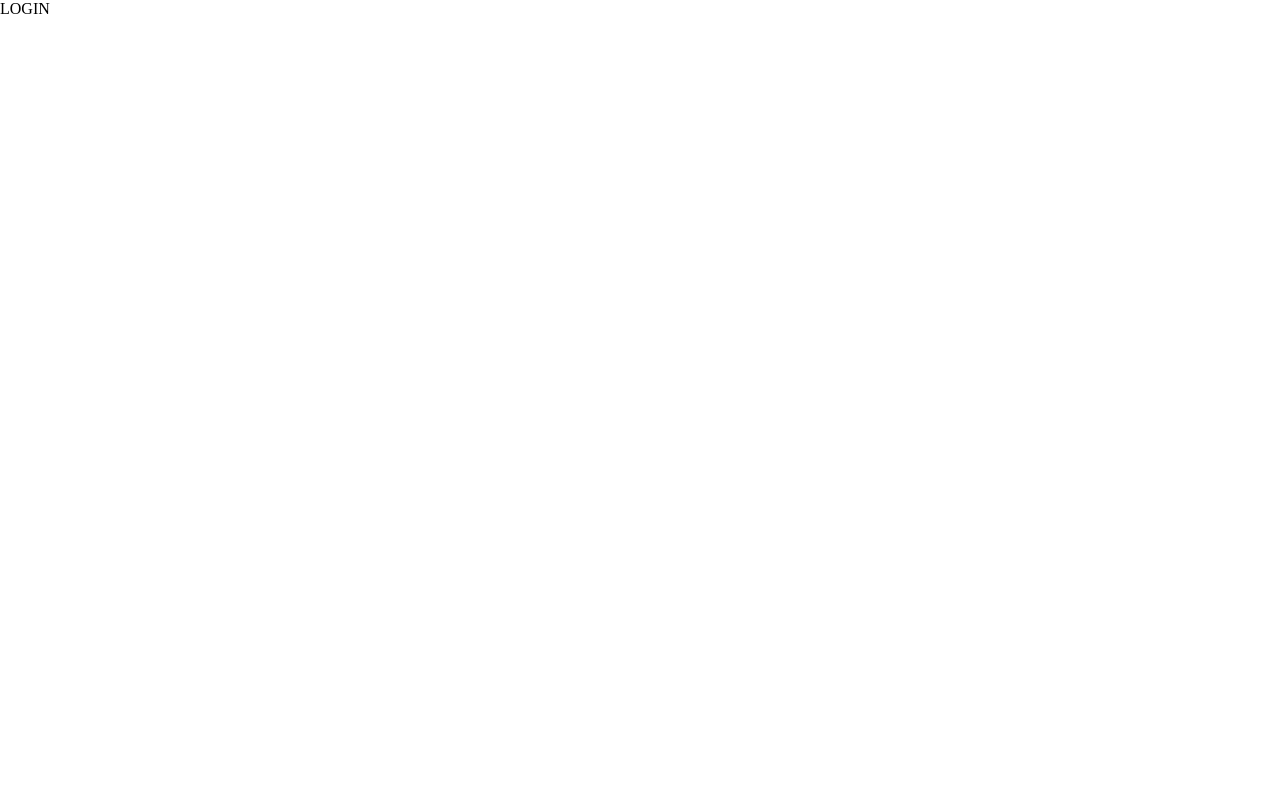
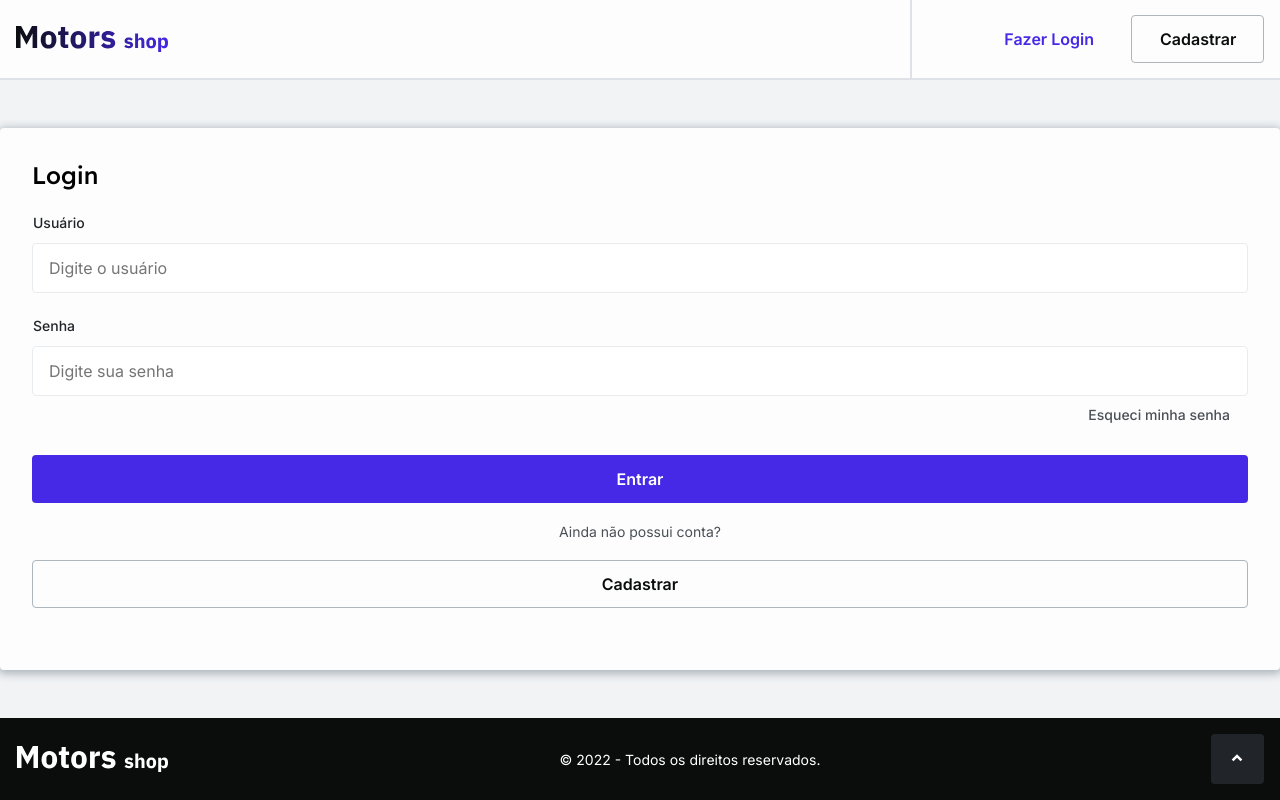
Before and after one commit to arimoncaojr/projeto-final-m6-front-end, a React (Create React App) app: page /login in a window 1280 px wide. Built offline with nearby package versions, Linux system fonts and the light colour scheme.

Commit message:
feat: criado todo estrutura do mockup do login e o estilo da pagina

```diff
--- a/src/App.tsx
+++ b/src/App.tsx
@@ -2,16 +2,16 @@ import { ToastContainer } from "react-toastify";
 import { RoutesMain } from "./routes/mainRoutes";
 import { GlobalStyle } from "./styles/globalStyle";
 import { ResetStyle } from "./styles/resetStyle";
-import { Wrapper } from "./styles/wrapper";
+import { WrapperGlobal } from "./styles/wrapper";
 
 function App() {
   return (
-    <Wrapper>
+    <WrapperGlobal>
       <ResetStyle />
       <GlobalStyle/>
       <RoutesMain />
       <ToastContainer />
-    </Wrapper>
+    </WrapperGlobal>
   );
 }
 
--- a/src/components/button/buttonStyle.ts
+++ b/src/components/button/buttonStyle.ts
@@ -73,7 +73,6 @@ export const ButtonStyle = styled.button`
                     `;
                case "actionForm-1":
                     return css`
-                         max-width: 315px;
                          background-color: var(--color-brand-1);
                     `
                case "createAds":
--- a/src/components/footer/footerStyle.ts
+++ b/src/components/footer/footerStyle.ts
@@ -1,7 +1,6 @@
 import styled from "styled-components"
 
 export const FooterStyle = styled.footer`
-     height: 80px;
      background-color: var(--gray-0);
      padding: 16px;
 
@@ -11,6 +10,7 @@ export const FooterStyle = styled.footer`
           justify-content: space-between;
           flex-direction: column;
           height: 100%;
+          gap: 15px;
 
           & > img {
                width: 153px;
@@ -27,6 +27,7 @@ export const FooterStyle = styled.footer`
           & {
               & > div {
                     flex-direction: row;
+                    gap: unset;
               }
           }
      }
--- a/src/components/input/input.tsx
+++ b/src/components/input/input.tsx
@@ -45,7 +45,7 @@ export const Input = ({type,label, name, placeholder, register, errors, options,
                          />
                     )}
 
-               {errors[name] && <span>{errors[name].message}</span>}
+               {errors[name] && <span className="messageErrors">{errors[name].message}</span>}
         </WrapperStyle>
      )
 }
--- a/src/components/input/inputStyle.tsx
+++ b/src/components/input/inputStyle.tsx
@@ -10,16 +10,25 @@ export const WrapperStyle = styled.div`
      flex-direction: column;
      width: 100%;
      gap: 12px;
-     padding: 16px;
+     margin-top: 24px;
+
+     .messageErrors{
+          color: var( --color-alert-1);
+          font-weight: 600;
+          font-family: var(--font-text);
+          font-size: 14px;
+          margin-top: -6px;
+          margin-left: 3px;
+     }
 `
 
 export const LabelStyle = styled.label`
      color: var(--gray-1);
      font: var(--font-label);
+     margin-left: 1px;
 `
 
 export const InputStyle = styled.input`
-
      height: 48px;
      border-radius: 4px;
      border: 1.5px solid var(--gray-7);
--- /dev/null
+++ b/src/interfaces/login/index.ts
@@ -0,0 +1,4 @@
+export interface Ilogin{
+     user: string;
+     password: string;
+}
--- a/src/pages/Home/homepage.tsx
+++ b/src/pages/Home/homepage.tsx
@@ -1,11 +1,13 @@
+
 export const HomePage = () => {
+
 
 
      return (
           <>
                <div className="container">
 
-                   <h1>HOMEPAGE</h1>
+                  <h1>HOMEPAGE</h1>
                </div>
 
           </>
--- a/src/pages/Login/login.tsx
+++ b/src/pages/Login/login.tsx
@@ -1,8 +1,39 @@
+import { Footer } from "../../components/footer/footer"
+import { Header } from "../../components/header/header"
+import { Input } from "../../components/input/input"
+import { Wrapper } from "../../styles/wrapper"
+import { LoginForm } from "./loginStyle"
+import { useForm } from "react-hook-form";
+import { yupResolver } from "@hookform/resolvers/yup";
+import { Ilogin } from "../../interfaces/login"
+import { loginSchema } from "./schemaLogin"
+import { Button } from "../../components/button/button"
 
 export const LoginPage = () => {
+
+     const { register, handleSubmit , formState:{errors} } = useForm<Ilogin>({
+          resolver: yupResolver(loginSchema),
+     })
+
+     const submitLogin = (data:Ilogin) => {
+          console.log(data)
+     }
+
      return (
-          <div className="container">
-               <h1>LOGIN</h1>
-          </div>
+          <Wrapper>
+               <Header/>
+               <LoginForm className="container">
+
+                    <h2>Login</h2>
+                    <Input type="text" name="user" label="Usuário" placeholder="Digite o usuário" register={register} errors={errors} />
+                    <Input type="password" name="password" label="Senha" placeholder="Digite sua senha" register={register} errors={errors} />
+                    <p className="forgotPassword">Esqueci minha senha</p>
+                    <Button typeStyle="actionForm-1" onClick={handleSubmit(submitLogin)}>Entrar</Button>
+                    <p className="dontAccount">Ainda não possui conta?</p>
+                    <Button typeStyle="callRegister">Cadastrar</Button>
+
+               </LoginForm>
+               <Footer/>
+          </Wrapper>
      )
 }
--- a/src/pages/Login/loginStyle.ts
+++ b/src/pages/Login/loginStyle.ts
@@ -1 +1,36 @@
 import styled from "styled-components"
+
+export const LoginForm = styled.form`
+     width: 100%;
+     max-width: 412px;
+     height: 542px;
+     padding: 16px;
+     border-radius: 4px;
+     background-color: var(--gray-10);
+     box-shadow: 0px 2px 9px 2px var(--gray-4);
+
+     & > h2 {
+          font: var(--font-heading-8);
+          color: #000000;
+     }
+
+     & > .forgotPassword{
+          margin: 10px 18px 32px 0px;
+          font: var(--font-body-3);
+          color: var(--gray-2);
+          text-align: right;
+     }
+     & > .dontAccount{
+          text-align: center;
+          margin: 20px;
+          color: var(--gray-2);
+          font: var(--font-body-4);
+     }
+
+     @media (min-width: 768px) {
+          & {
+               padding: 32px;
+          }
+     }
+
+`
--- /dev/null
+++ b/src/pages/Login/schemaLogin.ts
@@ -0,0 +1,6 @@
+import * as yup from 'yup';
+
+export const loginSchema = yup.object().shape({
+     user: yup.string().required("Informe um usuario cadastrado"),
+     password: yup.string().required("Insira sua senha")
+})
--- a/src/styles/globalStyle.ts
+++ b/src/styles/globalStyle.ts
@@ -76,7 +76,4 @@ export const GlobalStyle = createGlobalStyle`
           margin: 0 auto;
      }
 
-     *{
-          /* border: 2px solid red !important; */
-     }
 `
--- a/src/styles/wrapper.ts
+++ b/src/styles/wrapper.ts
@@ -1,6 +1,13 @@
 import styled from "styled-components"
 
-export const Wrapper = styled.div`
+export const WrapperGlobal = styled.div`
      width: 100vw;
      height: 100vh;
+     background-color: var(--gray-8);
 `
+export const Wrapper = styled.div`
+     height: 100%;
+     display: flex;
+     flex-direction: column;
+     justify-content: space-between;
+`
```
